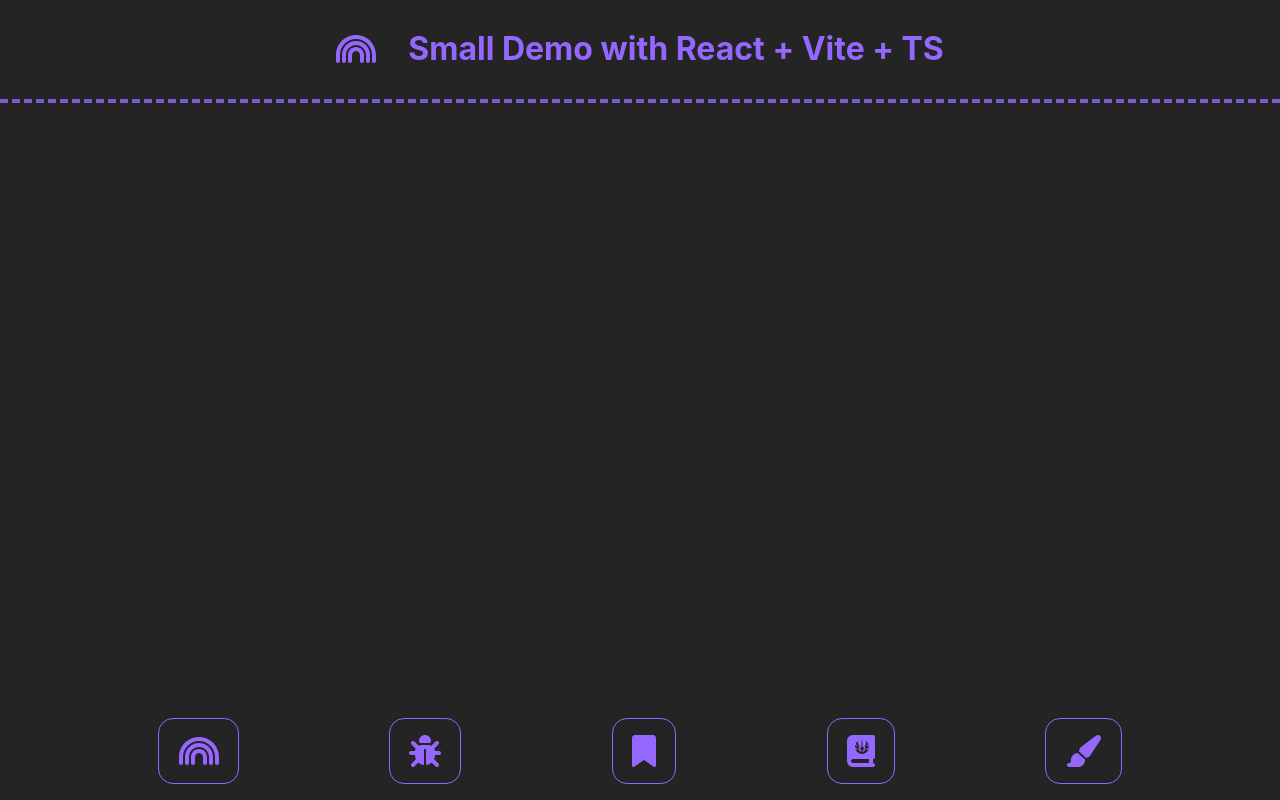
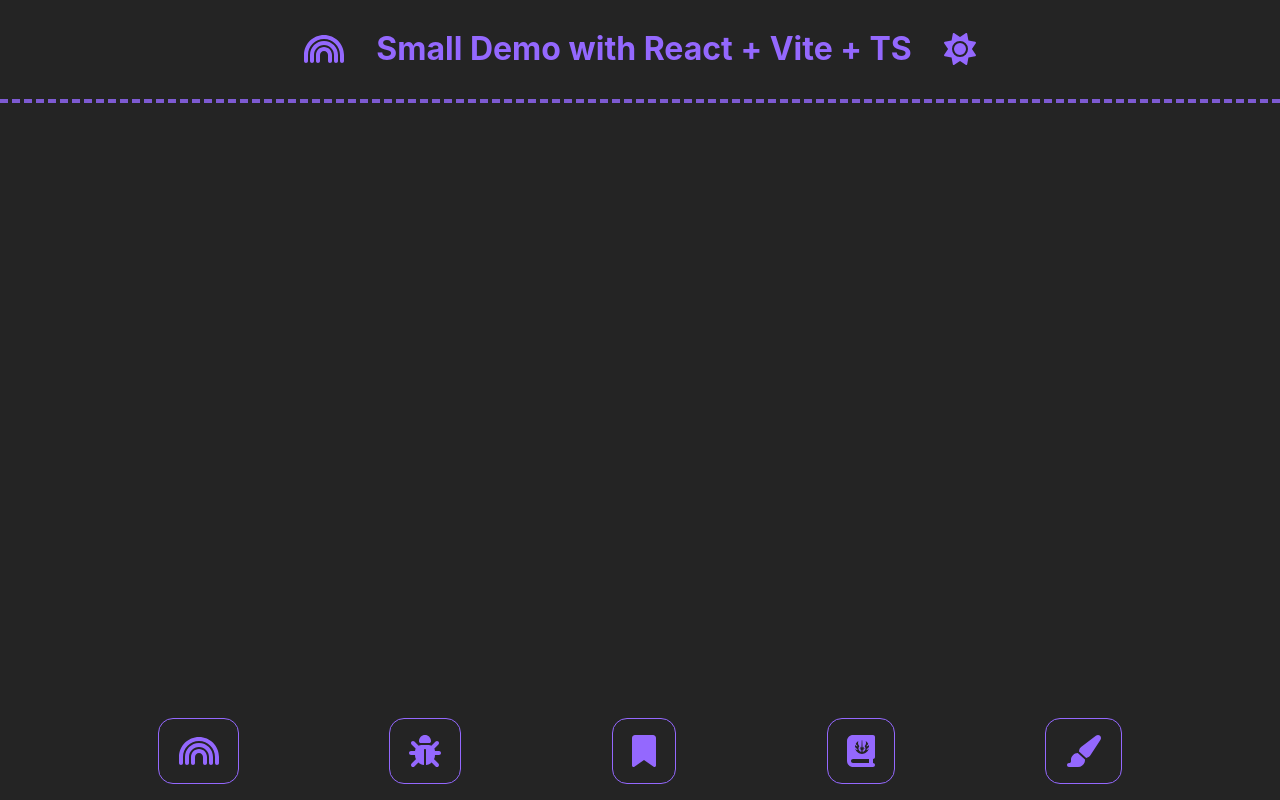
Before and after one commit to minnas/demo-app-react, a React (Vite) app: page /bookmarks in a window 1280 px wide. Built offline with nearby package versions, Linux system fonts and the light colour scheme.

Commit message:
added theme switch

```diff
--- a/src/App.tsx
+++ b/src/App.tsx
@@ -1,36 +1,15 @@
-import Header from "@Components/views/Header";
-import Footer from "@Components/views/Footer";
-import FakePosts from "@Components/views/FakePosts";
 import "./App.css";
-import { BrowserRouter as Router, Routes, Route } from "react-router-dom";
+import { BrowserRouter as Router } from "react-router-dom";
 import { Provider } from "react-redux";
 import store from "@Store/store";
-import FakeTodos from "@Components/views/FakeTodos";
-import FakeBookmarks from "@Components/views/FakeBookmarks";
-import { ThemeProvider } from "react-jss";
-import { themeDark, themeLight } from "@Components/styles/theme";
-import ViewLayout from "@Components/views/ViewLayout";
+import RootLayout from "@Components/views/RootLayout";
+
 function App() {
-  const content = (
-    <>
-      <Header />
-      <div style={{ overflowY: "scroll" }}>
-        <Routes>
-          <Route path="/" element={<FakePosts />} />
-          <Route path="/todos" element={<FakeTodos />} />
-          <Route path="/bookmarks" element={<FakeBookmarks />} />
-        </Routes>
-      </div>
-      <Footer />
-    </>
-  );
   return (
     <div className="App">
       <Router>
         <Provider store={store}>
-          <ThemeProvider theme={themeDark}>
-            <ViewLayout children={content} />
-          </ThemeProvider>
+          <RootLayout />
         </Provider>
       </Router>
     </div>
--- a/src/components/tools/Card.tsx
+++ b/src/components/tools/Card.tsx
@@ -33,9 +33,9 @@ const Card = ({ title, body, profiIcon }: CardProps): ReactElement => {
       show
         ? {}
         : {
-            backgroundColor: theme.highlightColor3,
-            border: `2px dashed ${theme.highlightColor}`,
-            boxShadow: `-1rem 0 0.4rem ${theme.highlightColor}`,
+            backgroundColor: theme?.highlightColor3,
+            border: `2px dashed ${theme?.highlightColor}`,
+            boxShadow: `-1rem 0 0.4rem ${theme?.highlightColor}`,
             margin: "1rem 0",
           }
     );
--- a/src/components/tools/styles.ts
+++ b/src/components/tools/styles.ts
@@ -14,27 +14,27 @@ export const useButtonStyles = createUseStyles<
   button: ({ theme, ...props }) => ({
     ...layoutFlexRow,
     padding: props.padding || "1rem 1.2rem",
-    border: props.border || `1px solid ${theme.highlightColor}`,
+    border: props.border || `1px solid ${theme?.highlightColor}`,
     borderRadius: "15px",
     cursor: "pointer",
     transition: "all 0.25s ease",
     backgroundColor: "transparent",
-    color: theme.highlightColor,
+    color: theme?.highlightColor,
     fontSize: "1.6rem",
     "&:hover": {
-      color: theme.highlightColor6,
+      color: theme?.highlightColor6,
       cursor: "pointer",
     },
     "&[disabled]": {
       cursor: "not-allowed",
-      backgroundColor: theme.highlightColor3,
+      backgroundColor: theme?.highlightColor3,
     },
   }),
 });
 export const useSpinnerStyles = createUseStyles<RuleSpinnerNames, Itheme>({
   spinner: (theme) => ({
     animation: "spin infinite 5s linear",
-    color: theme.highlightColor,
+    color: theme?.highlightColor,
     fontSize: "10rem",
     position: "fixed",
     left: "45vw",
@@ -46,13 +46,13 @@ export const useToastStyles = createUseStyles<RuleToastNames, Itheme>({
   toast: (theme) => ({
     ...layoutFlexRow,
     transition: "all 0.25s ease",
-    color: theme.bgColor,
-    backgroundColor: theme.highlightColor6,
+    color: theme?.bgColor,
+    backgroundColor: theme?.highlightColor6,
     fontSize: "2.5rem",
     position: "fixed",
     left: "40vw",
     top: "15vh",
-    border: `2px dashed ${theme.highlightColor}`,
+    border: `2px dashed ${theme?.highlightColor}`,
     zIndex: 99,
     padding: "1.5rem 2rem",
     fontWeight: "600",
--- a/src/components/views/FakeBookmarks.tsx
+++ b/src/components/views/FakeBookmarks.tsx
@@ -2,11 +2,7 @@ import { ReactElement, useState } from "react";
 import { useContentStyles } from "./styles";
 import { Item } from "@Types/types";
 import Card from "@Components/tools/Card";
-import {
-  faPlus,
-  faTimes,
-  faUserGraduate,
-} from "@fortawesome/free-solid-svg-icons";
+import { faTimes, faUserGraduate } from "@fortawesome/free-solid-svg-icons";
 import Button from "@Components/tools/Button";
 import { useDispatch, useSelector } from "react-redux";
 import { RootState } from "@Store/store";
--- a/src/components/views/Header.tsx
+++ b/src/components/views/Header.tsx
@@ -1,19 +1,34 @@
 import { ReactElement } from "react";
 import { useHeaderStyles, useTitleStyles } from "./styles";
 import { FontAwesomeIcon } from "@fortawesome/react-fontawesome";
-import { faRainbow } from "@fortawesome/free-solid-svg-icons";
+import { faRainbow, faMoon, faSun } from "@fortawesome/free-solid-svg-icons";
 import { useTheme } from "react-jss";
 import { Itheme } from "@Components/styles/theme";
+import { useDispatch, useSelector } from "react-redux";
+import { RootState } from "@Store/store";
+import Button from "@Components/tools/Button";
+import { toggle } from "@Store/dataSlices";
 
 const Header = (): ReactElement => {
+  const selectedTheme = useSelector((state: RootState) => state.theme);
+  const dispatch = useDispatch();
   const theme = useTheme<Itheme>();
   const styles = useHeaderStyles(theme);
   const titleStyles = useTitleStyles(theme);
+  const toggleTheme = () => {
+    dispatch(toggle());
+  };
 
   return (
     <div className={styles.header}>
       <FontAwesomeIcon icon={faRainbow} className={titleStyles.title} />
       <h1 className={titleStyles.title}>Small Demo with React + Vite + TS</h1>
+      <Button
+        icon={selectedTheme.theme === "light" ? faMoon : faSun}
+        border="none"
+        padding="0"
+        onClick={toggleTheme}
+      />
     </div>
   );
 };
--- /dev/null
+++ b/src/components/views/RootLayout.tsx
@@ -0,0 +1,17 @@
+import { ThemeProvider } from "react-jss";
+import { useSelector } from "react-redux";
+import { RootState } from "@Store/store";
+import { themeDark, themeLight } from "@Components/styles/theme";
+import ViewLayout from "./ViewLayout";
+
+const RootLayout = () => {
+  const selectedTheme = useSelector((state: RootState) => state.theme);
+  const myTheme = selectedTheme.theme === "light" ? themeLight : themeDark;
+
+  return (
+    <ThemeProvider theme={myTheme}>
+      <ViewLayout />
+    </ThemeProvider>
+  );
+};
+export default RootLayout;
--- a/src/components/views/ViewLayout.tsx
+++ b/src/components/views/ViewLayout.tsx
@@ -1,12 +1,29 @@
-import React, { ReactElement, ReactNode } from "react";
 import { useLayoutStyles } from "./styles";
 import { useTheme } from "react-jss";
 import { Itheme } from "@Components/styles/theme";
+import Header from "./Header";
+import { Route, Routes } from "react-router-dom";
+import FakePosts from "./FakePosts";
+import FakeTodos from "./FakeTodos";
+import FakeBookmarks from "./FakeBookmarks";
+import Footer from "./Footer";
 
-const ViewLayout = ({ children }: { children: ReactNode }) => {
+const ViewLayout = () => {
   const theme = useTheme<Itheme>();
   const stylesContent = useLayoutStyles(theme);
 
-  return <div className={stylesContent.layout}>{children}</div>;
+  return (
+    <div className={stylesContent.layout}>
+      <Header />
+      <div style={{ overflowY: "scroll" }}>
+        <Routes>
+          <Route path="/" element={<FakePosts />} />
+          <Route path="/todos" element={<FakeTodos />} />
+          <Route path="/bookmarks" element={<FakeBookmarks />} />
+        </Routes>
+      </div>
+      <Footer />
+    </div>
+  );
 };
 export default ViewLayout;
--- a/src/components/views/styles.ts
+++ b/src/components/views/styles.ts
@@ -18,7 +18,7 @@ export const useFooterStyles = createUseStyles<RuleFooterNames, Itheme>({
     justifyContent: "space-evenly",
     padding: "1rem 2rem",
     flexWrap: "wrap",
-    color: theme.highlightColor,
+    color: theme?.highlightColor,
     marginTop: "auto",
   }),
 });
@@ -28,8 +28,8 @@ export const useHeaderStyles = createUseStyles<RuleHeaderNames, Itheme>({
     ...layoutFlexRow,
     justifyContent: "center",
     gridColumnGap: "2rem",
-    borderBottom: `4px dashed ${theme.highlightColor8}`,
-    color: theme.highlightColor,
+    borderBottom: `4px dashed ${theme?.highlightColor8}`,
+    color: theme?.highlightColor,
   }),
 });
 export const useContentStyles = createUseStyles<RuleContentNames, Itheme>({
@@ -45,7 +45,7 @@ export const useContentStyles = createUseStyles<RuleContentNames, Itheme>({
 export const useTitleStyles = createUseStyles<RuleTitleNames, Itheme>({
   title: (theme) => ({
     fontSize: "2rem",
-    color: theme.highlightColor,
+    color: theme?.highlightColor,
   }),
 });
 export const useItemStyles = createUseStyles<RuleItemNames, Itheme>({
@@ -53,7 +53,7 @@ export const useItemStyles = createUseStyles<RuleItemNames, Itheme>({
     ...layoutFlexRow,
     transition: "all 0.25s ease",
     padding: "1rem 2rem",
-    color: theme.highlightColor,
+    color: theme?.highlightColor,
     fontSize: "2rem",
     lineHeight: "2rem",
     cursor: "pointer",
@@ -61,8 +61,8 @@ export const useItemStyles = createUseStyles<RuleItemNames, Itheme>({
 });
 export const useLayoutStyles = createUseStyles<RuleLayoutNames, Itheme>({
   layout: (theme) => ({
-    color: theme.highlightColor,
-    backgroundColor: theme.bgColor,
+    color: theme?.highlightColor,
+    backgroundColor: theme?.bgColor,
     display: "flex",
     flexDirection: "column",
     width: "100vw",
--- a/src/store/dataSlices.ts
+++ b/src/store/dataSlices.ts
@@ -1,6 +1,6 @@
 import { createSlice } from "@reduxjs/toolkit";
 import { v4 as uuidv4 } from "uuid";
-import { Bookmark, Todo } from "@Types/types";
+import { Bookmark, Theme, Todo } from "@Types/types";
 
 const todoSlice = createSlice({
   name: "todos",
@@ -41,11 +41,22 @@ const bookmarkSlice = createSlice({
     },
   },
 });
+const themeSlice = createSlice({
+  name: "theme",
+  initialState: { theme: "dark" } as Theme,
+  reducers: {
+    toggle: (state) => {
+      state.theme = state.theme === "dark" ? "light" : "dark";
+    },
+  },
+});
 
 /**reducers */
 export const myTodoReducer = todoSlice.reducer;
 export const bookmarkReducer = bookmarkSlice.reducer;
+export const themeReducer = themeSlice.reducer;
 /**actions */
 export const { add, update, remove } = todoSlice.actions;
+export const { toggle } = themeSlice.actions;
 export const { addBookmark, updateBookmark, removeBookmark } =
   bookmarkSlice.actions;
--- a/src/store/store.ts
+++ b/src/store/store.ts
@@ -2,11 +2,12 @@ import { configureStore, combineReducers } from "@reduxjs/toolkit";
 import { persistReducer, persistStore } from "redux-persist";
 import thunk from "redux-thunk";
 import storage from "redux-persist/lib/storage";
-import { bookmarkReducer, myTodoReducer } from "./dataSlices";
+import { bookmarkReducer, myTodoReducer, themeReducer } from "./dataSlices";
 
 const rootReducer = combineReducers({
   todos: myTodoReducer,
   bookmarks: bookmarkReducer,
+  theme: themeReducer,
 });
 
 type RootReducer = ReturnType<typeof rootReducer>;
--- a/src/types/types.ts
+++ b/src/types/types.ts
@@ -20,3 +20,7 @@ export type Bookmark = SavedItem & {
 export type Todo = SavedItem & {
   done?: boolean;
 };
+
+export type Theme = {
+  theme: "light" | "dark";
+};
```
